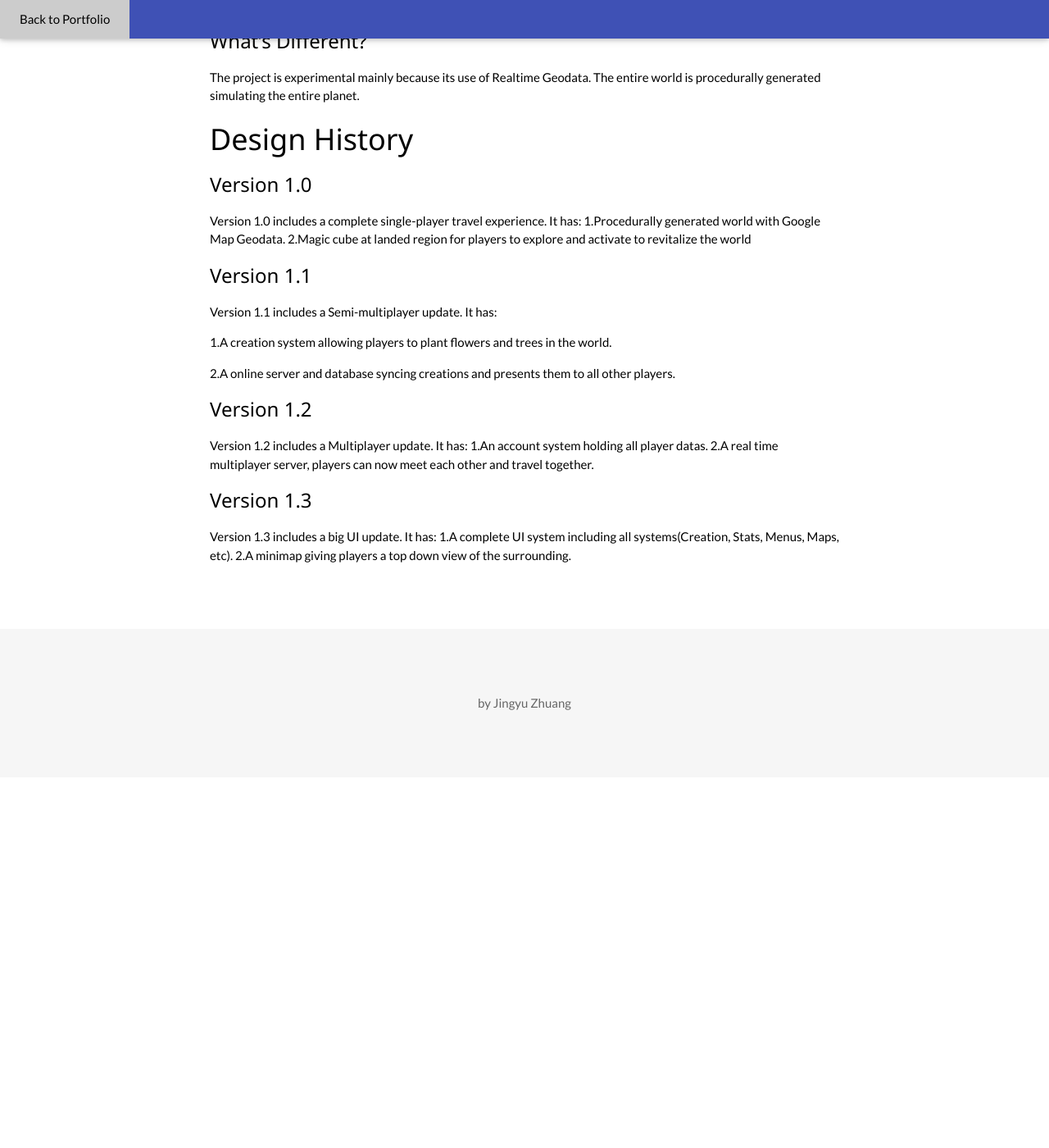
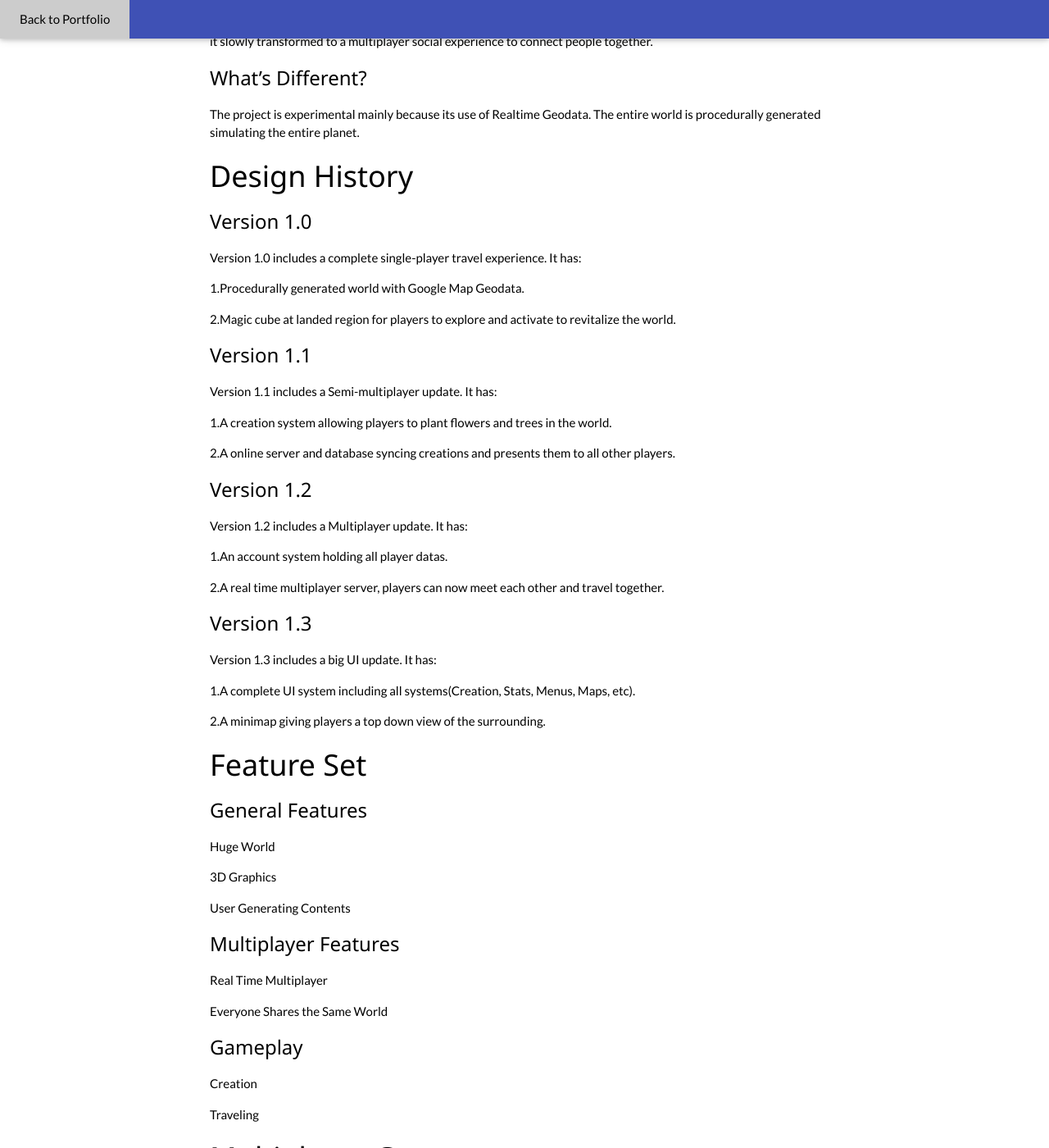
Before and after one commit to Cet1999/Cet1999.github.io, a Jekyll site: the page built from VoyageDesignDocument.md, in a window 1280 px wide and 1400 px high, scrolled down 2068 px. Shown: the whole window at 82% size. Built offline with Jekyll 4.4.1, drawn with Linux system fonts in a browser that asks for light colours; before the commit the page ends 3016 px from its top, so only the background shows below that; some of the changed text lies outside the part shown.

Commit message:
Update VoyageDesignDocument.md

```diff
--- a/VoyageDesignDocument.md
+++ b/VoyageDesignDocument.md
@@ -15,22 +15,31 @@
 - [Table of Contents](#table-of-contents)
 - [Game Overview](#game-overview)
 - [Game Philosophy](#game-philosophy)
-        - [Why Create this game](#why-create-this-game)
+      - [Why Create this game](#why-create-this-game)
         - [Immediate and Long Term Projected SocioCultural Project Impact](#immediate-and-long-term-projected-sociocultural-project-impact)
         - [Predecessor or previous games/distinctive factors in this genre](#predecessor-or-previous-gamesdistinctive-factors-in-this-genre)
         - [Target Audience](#target-audience)
 - [Common Questions](#common-questions)
-        - [What is the Game](#what-is-the-game)
+      - [What is the Game](#what-is-the-game)
         - [Where Does the Game Take Place?](#where-does-the-game-take-place)
         - [What Do the Players Do?](#what-do-the-players-do)
         - [How Many Characters are There?](#how-many-characters-are-there)
         - [What is the Main Focus?](#what-is-the-main-focus)
         - [What’s Different?](#whats-different)
 - [Design History](#design-history)
-        - [Version 1.0](#version-10)
+      - [Version 1.0](#version-10)
         - [Version 1.1](#version-11)
         - [Version 1.2](#version-12)
         - [Version 1.3](#version-13)
+- [Feature Set](#feature-set)
+      - [General Features](#general-features)
+        - [Multiplayer Features](#multiplayer-features)
+        - [Gameplay](#gameplay)
+- [Multiplayer Game](#multiplayer-game)
+      - [Overview](#overview)
+        - [Max Players](#max-players)
+        - [Servers](#servers)
+        - [Database](#database)
 
 <!-- /TOC -->
 
@@ -70,8 +79,10 @@
 # Design History
 ### Version 1.0
 Version 1.0 includes a complete single-player travel experience. It has:
+
 1.Procedurally generated world with Google Map Geodata.
-2.Magic cube at landed region for players to explore and activate to revitalize the world
+
+2.Magic cube at landed region for players to explore and activate to revitalize the world.
 
 ### Version 1.1
 Version 1.1 includes a Semi-multiplayer update. It has:
@@ -82,10 +93,43 @@
 
 ### Version 1.2
 Version 1.2 includes a Multiplayer update. It has:
+
 1.An account system holding all player datas.
+
 2.A real time multiplayer server, players can now meet each other and travel together.
 
 ### Version 1.3
 Version 1.3 includes a big UI update. It has:
+
 1.A complete UI system including all systems(Creation, Stats, Menus, Maps, etc).
+
 2.A minimap giving players a top down view of the surrounding.
+
+# Feature Set
+### General Features
+Huge World
+
+3D Graphics
+
+User Generating Contents
+### Multiplayer Features
+Real Time Multiplayer
+
+Everyone Shares the Same World
+### Gameplay
+Creation
+
+Traveling
+
+# Multiplayer Game
+### Overview
+The game supports real time multiplayer and every player shares the same world. It also has a cloud database to hold all players' creations and present them to all other players.
+
+### Max Players
+To have the ideal experience, the server can hold up to 200 players at maximum.
+
+### Servers
+The servers adopts a classic Client-Server model, because of the potential large number of players in the same world. With the Client-Server architecture players latency would not affect each other.
+
+### Database
+The cloud database stores all information including all creations and all player accounts. The database also keeps track of all acitve players in the world.
```
